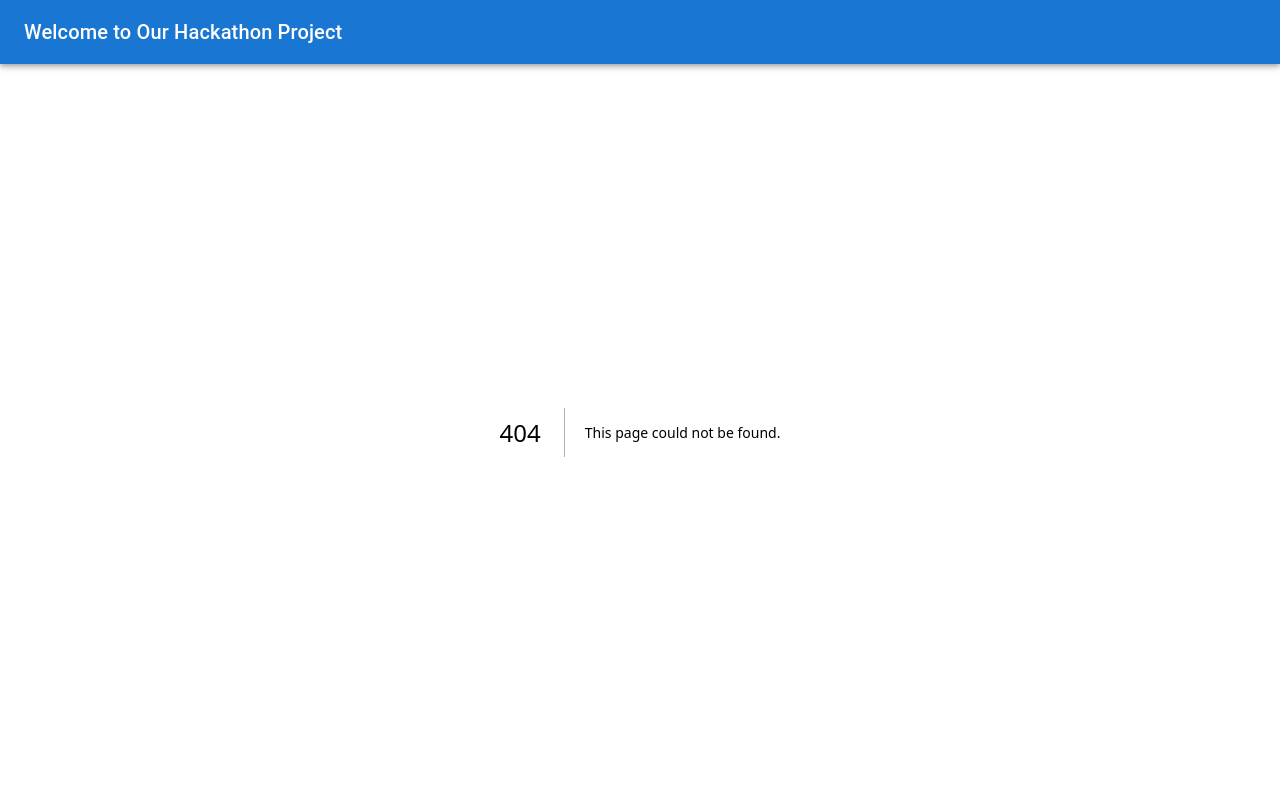
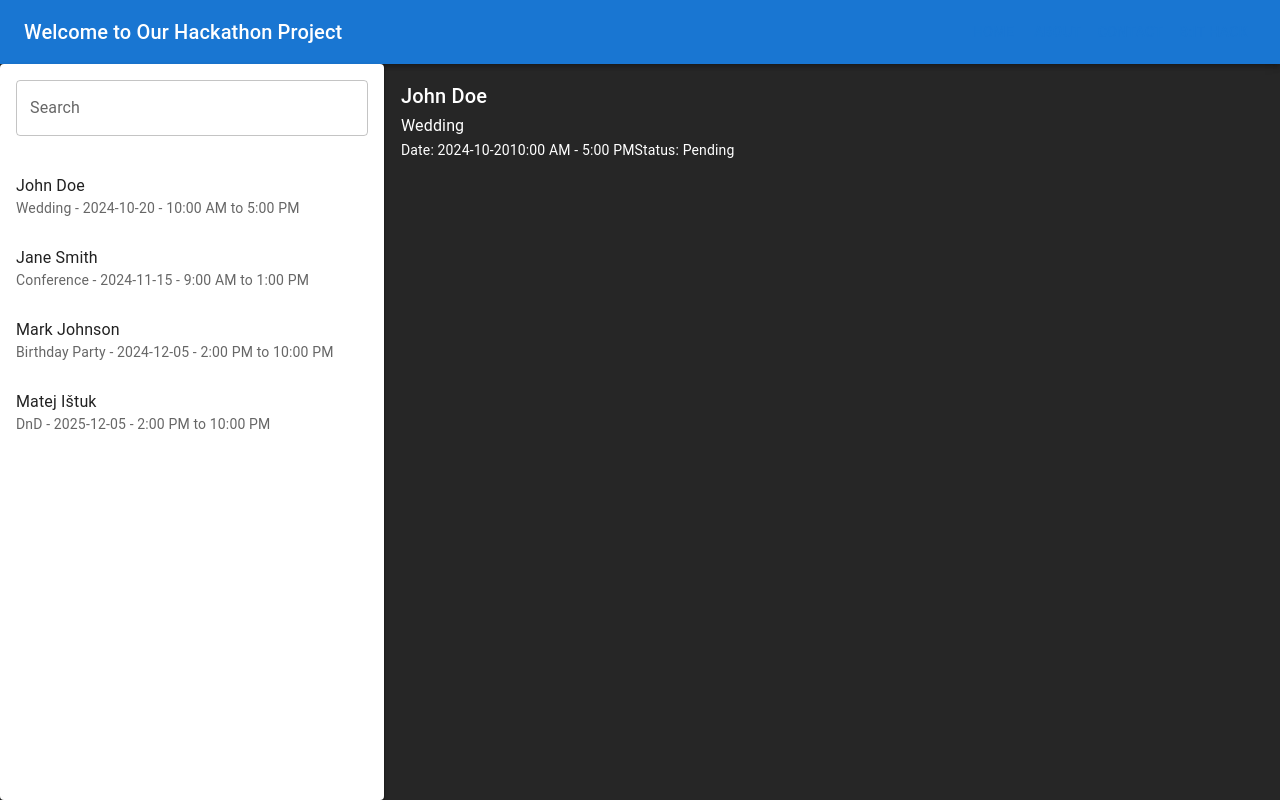
Before and after one commit to samuellucic/bit-hackathon-public, a Next.js app in the folder client/: page /req-dashboard in a window 1280 px wide. Before the commit this address had no page. Built offline with nearby package versions, Linux system fonts and the light colour scheme.

Commit message:
Req dashboard (#6)
* dashboard initial

* dashboard final

* use callback fix
added types for mock

* naming convention

```diff
--- a/client/src/app/(pages)/layout.tsx
+++ b/client/src/app/(pages)/layout.tsx
@@ -1,7 +1,7 @@
 import { ReactNode } from 'react';
 
 const Layout = ({ children }: { children: ReactNode }) => {
-    return <>{children}</>;
+  return <>{children}</>;
 };
 
 export default Layout;
--- /dev/null
+++ b/client/src/app/(pages)/req-dashboard/page.tsx
@@ -0,0 +1,109 @@
+'use client';
+import React, { ChangeEvent, useCallback, useMemo, useState } from 'react';
+import { Box, Divider, List, ListItem, ListItemText, Paper, TextField, Typography } from '@mui/material';
+
+type Reservation = {
+  id: number;
+  name: string;
+  cause: string;
+  date: string;
+  startTime: string;
+  endTime: string;
+  status: string;
+};
+
+const reservations: Reservation[] = [
+  {
+    id: 1,
+    name: 'John Doe',
+    cause: 'Wedding',
+    date: '2024-10-20',
+    startTime: '10:00 AM',
+    endTime: '5:00 PM',
+    status: 'Pending',
+  },
+  {
+    id: 2,
+    name: 'Jane Smith',
+    cause: 'Conference',
+    date: '2024-11-15',
+    startTime: '9:00 AM',
+    endTime: '1:00 PM',
+    status: 'Approved',
+  },
+  {
+    id: 3,
+    name: 'Mark Johnson',
+    cause: 'Birthday Party',
+    date: '2024-12-05',
+    startTime: '2:00 PM',
+    endTime: '10:00 PM',
+    status: 'Pending',
+  },
+  {
+    id: 4,
+    name: 'Matej Ištuk',
+    cause: 'DnD',
+    date: '2025-12-05',
+    startTime: '2:00 PM',
+    endTime: '10:00 PM',
+    status: 'Approved',
+  },
+];
+
+export default function CommunityHomeReservations() {
+  const [selectedReservation, setSelectedReservation] = useState<Reservation>(reservations[0]);
+  const [searchTerm, setSearchTerm] = useState('');
+
+  const handleSearchChange = useCallback((e: ChangeEvent<HTMLInputElement>) => {
+    setSearchTerm(e.target.value);
+  }, []);
+
+  const handleReservationClick = useCallback((reservation: Reservation) => {
+    setSelectedReservation(reservation);
+  }, []);
+
+  const filteredReservations = useMemo(
+    () =>
+      reservations.filter(
+        (reservation) =>
+          reservation.name.toLowerCase().includes(searchTerm.toLowerCase()) ||
+          reservation.cause.toLowerCase().includes(searchTerm.toLowerCase())
+      ),
+    [searchTerm]
+  );
+
+  return (
+    <Box display="flex" height="100vh">
+      <Paper elevation={2} sx={{ width: '30%', overflowY: 'auto' }}>
+        <Box p={2}>
+          <TextField label="Search" variant="outlined" fullWidth value={searchTerm} onChange={handleSearchChange} />
+        </Box>
+        <List>
+          {filteredReservations.map((reservation) => (
+            <ListItem key={reservation.id} onClick={() => handleReservationClick(reservation)} component={'li'}>
+              <ListItemText
+                primary={reservation.name}
+                secondary={`${reservation.cause} - ${reservation.date} - ${reservation.startTime} to ${reservation.endTime}`}
+              />
+            </ListItem>
+          ))}
+        </List>
+      </Paper>
+      <Divider orientation="vertical" flexItem />
+      <Box p={2} flex={1}>
+        {selectedReservation && (
+          <Box>
+            <Typography variant="h6">{selectedReservation.name}</Typography>
+            <Typography variant="subtitle1">{selectedReservation.cause}</Typography>
+            <Typography variant="body2">Date: {selectedReservation.date}</Typography>
+            <Typography variant="body2">
+              {selectedReservation.startTime} - {selectedReservation.endTime}
+            </Typography>
+            <Typography variant="body2">Status: {selectedReservation.status}</Typography>
+          </Box>
+        )}
+      </Box>
+    </Box>
+  );
+}
```
